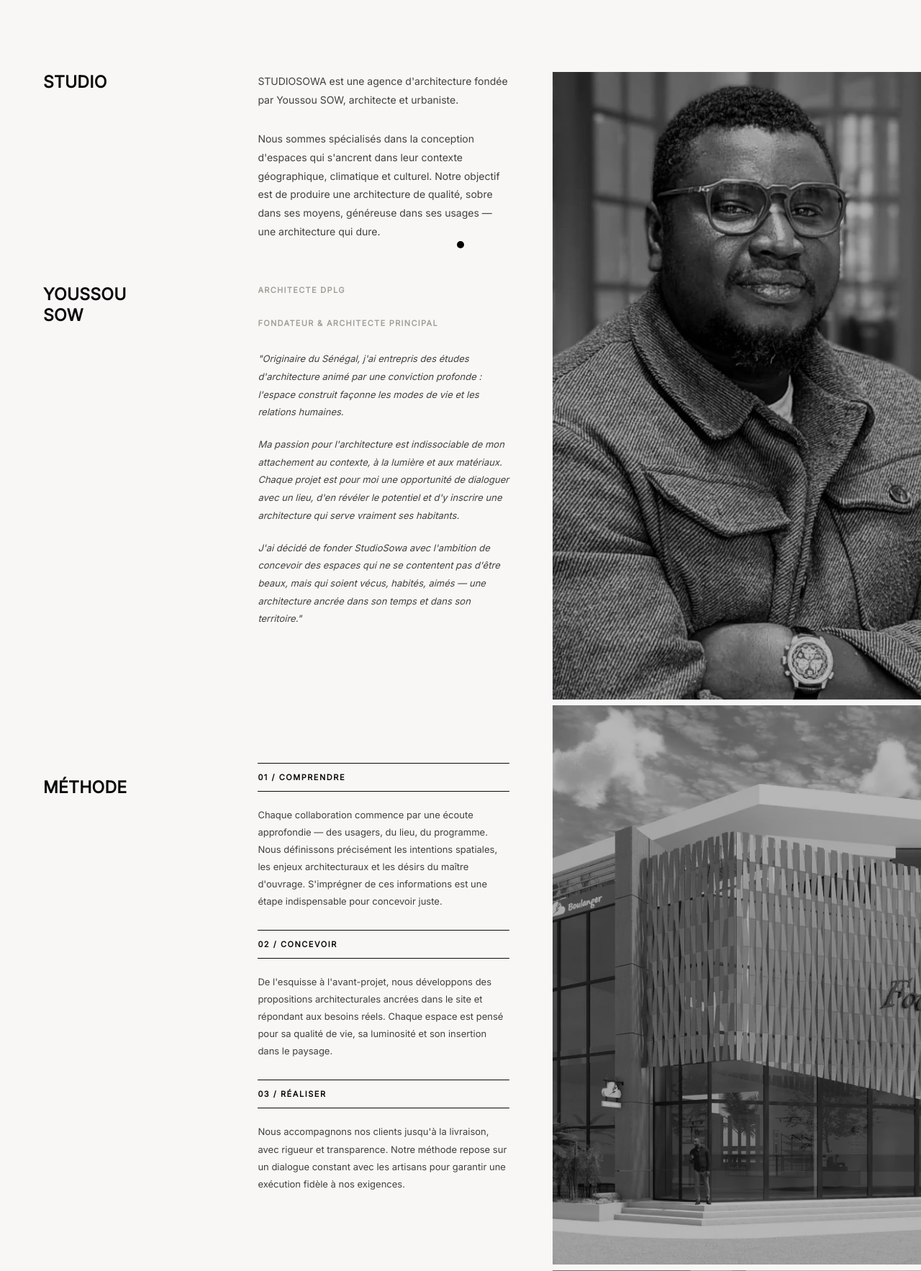
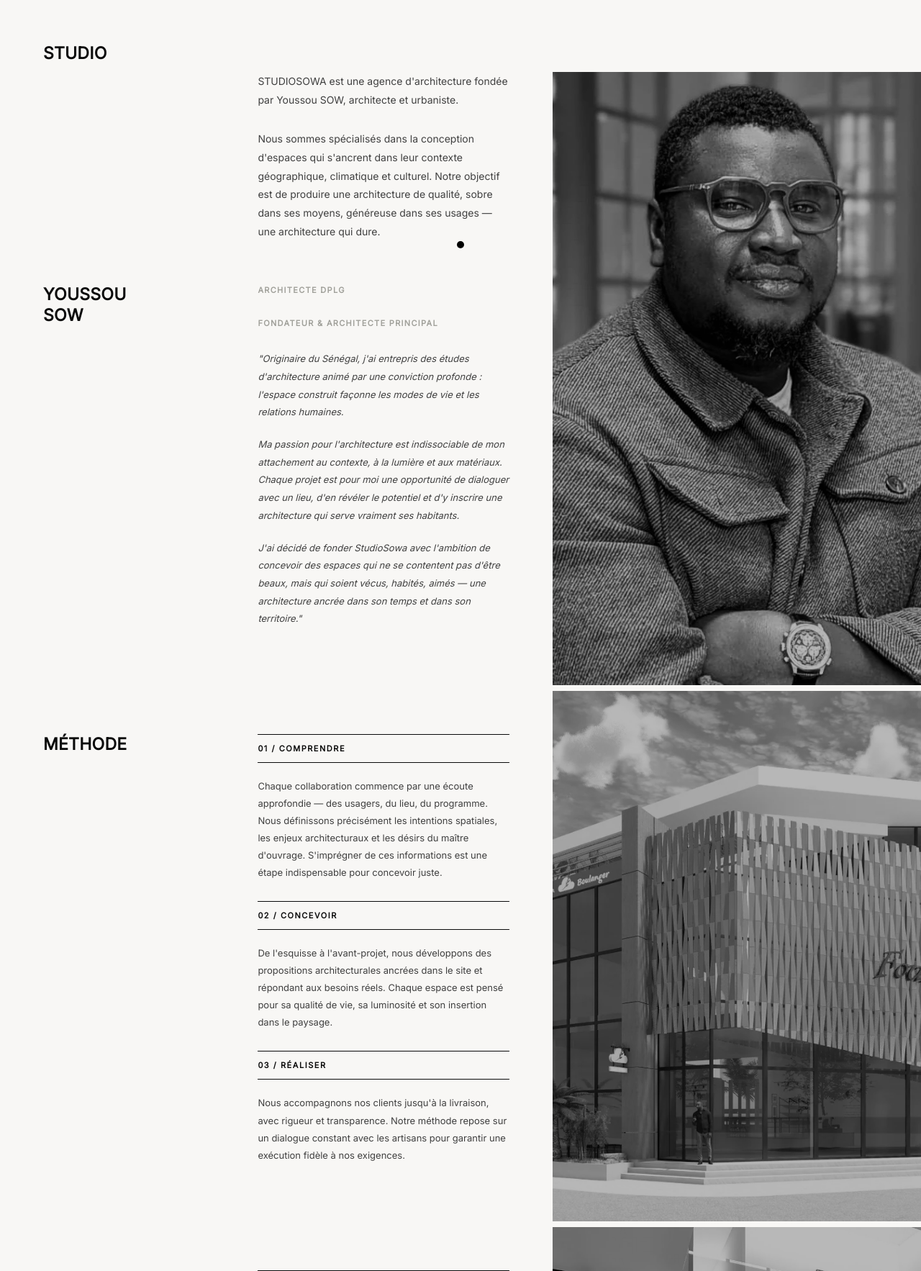
Before and after one commit to pacadiit/studiosowa, a Flask app: page / in a window 1280 px wide. Shown: the part 60-1826 px from the top of the page at 72% size. Run offline with Flask 3, Linux system fonts and the light colour scheme; data comes from the database, SQL or seed files in the repository.

Commit message:
fix: alignement Méthode avec 01/Comprendre

```diff
--- a/static/css/main.css
+++ b/static/css/main.css
@@ -816,14 +816,14 @@ main#home {
 .agence-row:nth-child(3) { min-height: 48vh; }
 
 .agence-row__title {
-  padding: calc(var(--nav-h) + 40px) 48px 80px 60px;
+  padding: 60px 48px 60px 60px;
   display: flex;
   flex-direction: column;
   justify-content: flex-start;
 }
 
 .agence-row__text {
-  padding: 80px 60px 100px 0;
+  padding: 60px 60px 80px 0;
   display: flex;
   flex-direction: column;
   gap: 28px;
```
